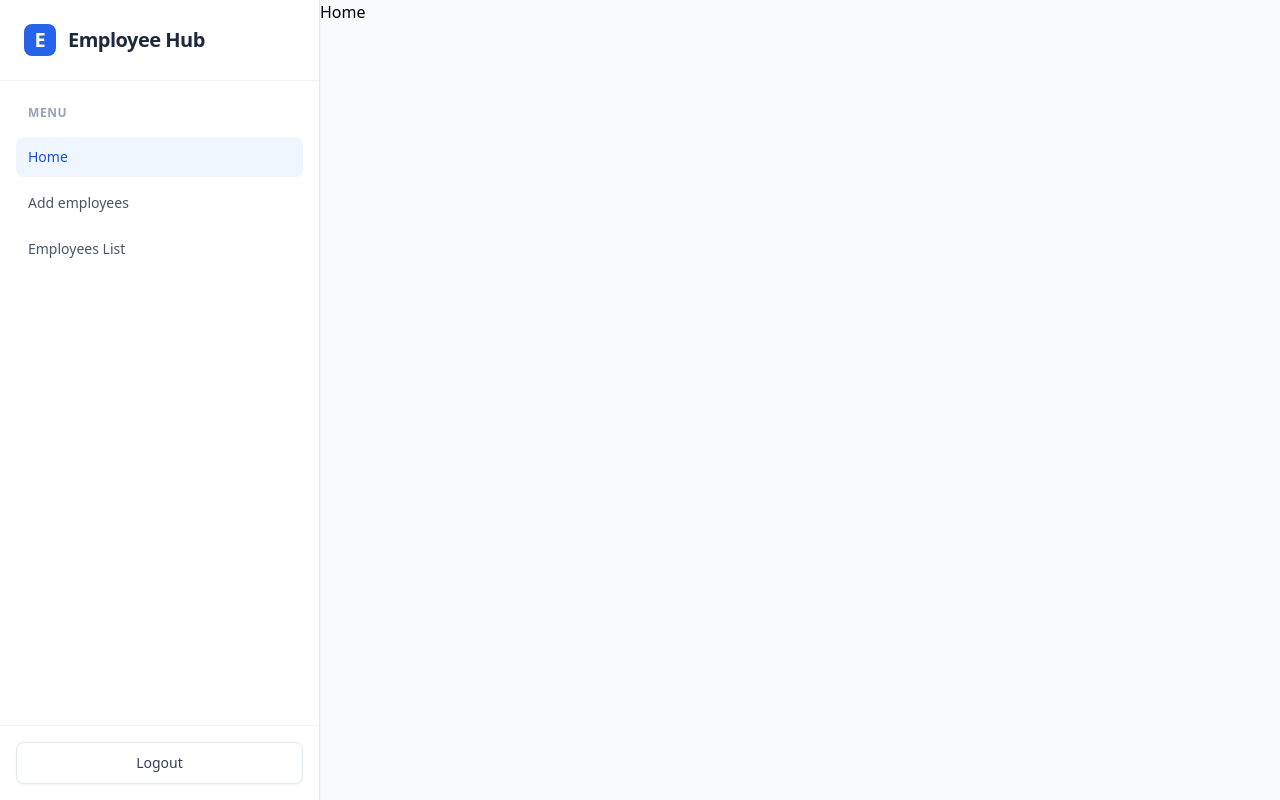
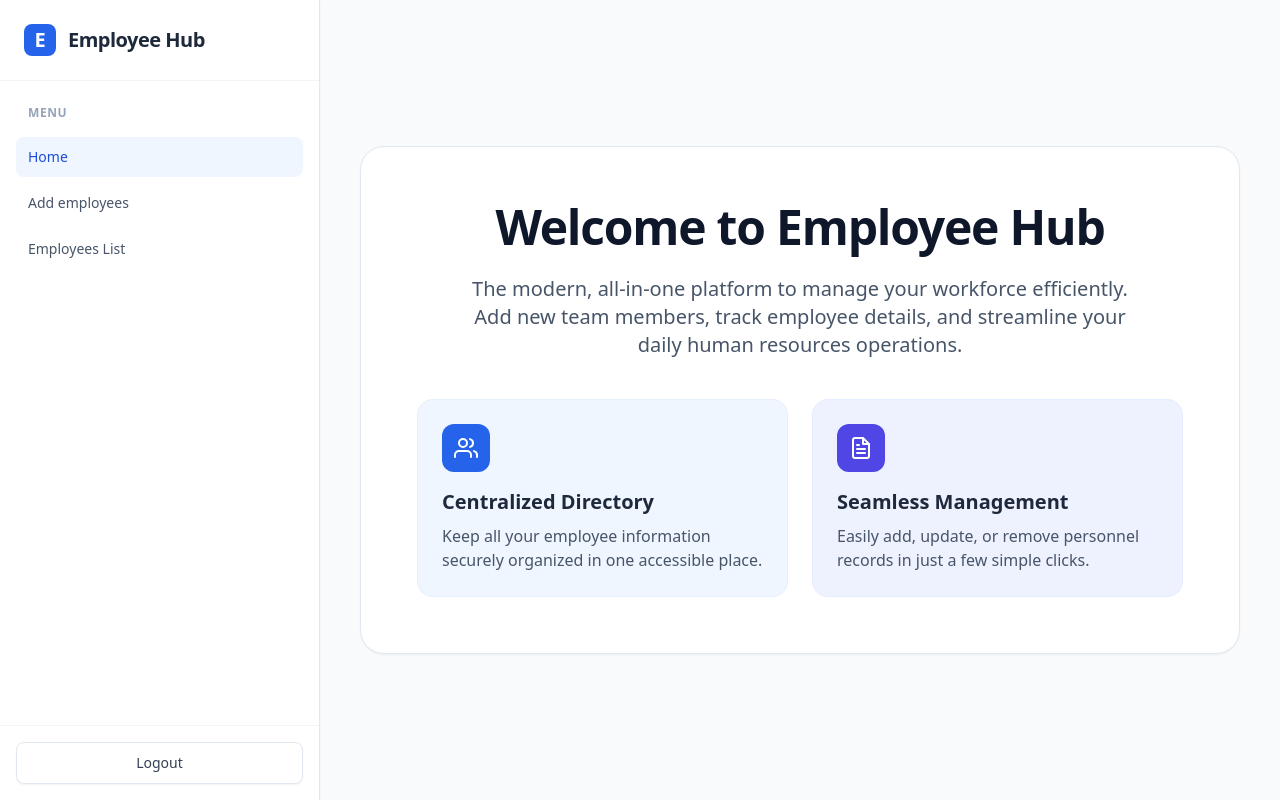
Before and after one commit to bhushanpatil288/Employee-Management-System-Fullstack-App, a React (Vite) app in the folder client/: page / in a window 1280 px wide. Built offline with nearby package versions, Linux system fonts and the light colour scheme.

Commit message:
feat: add homepage content

```diff
--- a/client/src/pages/Home.jsx
+++ b/client/src/pages/Home.jsx
@@ -1,8 +1,35 @@
-import React from 'react';
+
 
 function Home() {
   return (
-    <div>Home</div>
+    <div className="p-6 lg:p-10 max-w-5xl mx-auto h-full flex flex-col justify-center">
+      <div className="bg-white rounded-3xl shadow-sm border border-slate-200 p-8 md:p-14 text-center">
+        <h1 className="text-4xl md:text-5xl font-extrabold text-slate-900 tracking-tight mb-6">
+          Welcome to Employee Hub
+        </h1>
+        <p className="text-lg md:text-xl text-slate-600 leading-relaxed max-w-2xl mx-auto mb-10">
+          The modern, all-in-one platform to manage your workforce efficiently. Add new team members,
+          track employee details, and streamline your daily human resources operations.
+        </p>
+
+        <div className="grid grid-cols-1 md:grid-cols-2 gap-6 max-w-3xl mx-auto text-left">
+          <div className="p-6 bg-blue-50 rounded-2xl border border-blue-100/50 transition-all hover:shadow-md">
+            <div className="w-12 h-12 bg-blue-600 text-white rounded-xl flex items-center justify-center mb-4">
+              <svg xmlns="http://www.w3.org/2000/svg" width="24" height="24" viewBox="0 0 24 24" fill="none" stroke="currentColor" strokeWidth="2" strokeLinecap="round" strokeLinejoin="round"><path d="M17 21v-2a4 4 0 0 0-4-4H5a4 4 0 0 0-4 4v2"></path><circle cx="9" cy="7" r="4"></circle><path d="M23 21v-2a4 4 0 0 0-3-3.87"></path><path d="M16 3.13a4 4 0 0 1 0 7.75"></path></svg>
+            </div>
+            <h3 className="text-xl font-bold text-slate-800 mb-2">Centralized Directory</h3>
+            <p className="text-slate-600">Keep all your employee information securely organized in one accessible place.</p>
+          </div>
+          <div className="p-6 bg-indigo-50 rounded-2xl border border-indigo-100/50 transition-all hover:shadow-md">
+            <div className="w-12 h-12 bg-indigo-600 text-white rounded-xl flex items-center justify-center mb-4">
+              <svg xmlns="http://www.w3.org/2000/svg" width="24" height="24" viewBox="0 0 24 24" fill="none" stroke="currentColor" strokeWidth="2" strokeLinecap="round" strokeLinejoin="round"><path d="M14 2H6a2 2 0 0 0-2 2v16a2 2 0 0 0 2 2h12a2 2 0 0 0 2-2V8z"></path><polyline points="14 2 14 8 20 8"></polyline><line x1="16" y1="13" x2="8" y2="13"></line><line x1="16" y1="17" x2="8" y2="17"></line><polyline points="10 9 9 9 8 9"></polyline></svg>
+            </div>
+            <h3 className="text-xl font-bold text-slate-800 mb-2">Seamless Management</h3>
+            <p className="text-slate-600">Easily add, update, or remove personnel records in just a few simple clicks.</p>
+          </div>
+        </div>
+      </div>
+    </div>
   );
 }
 
```
